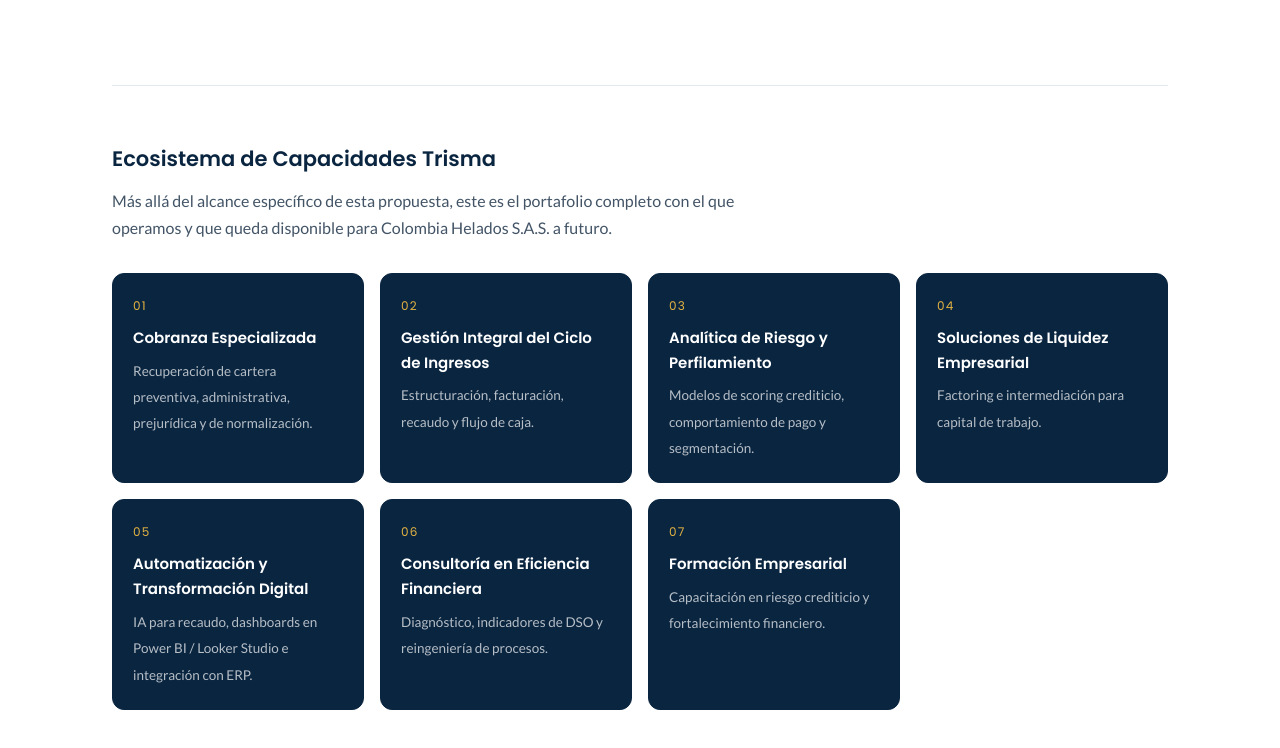
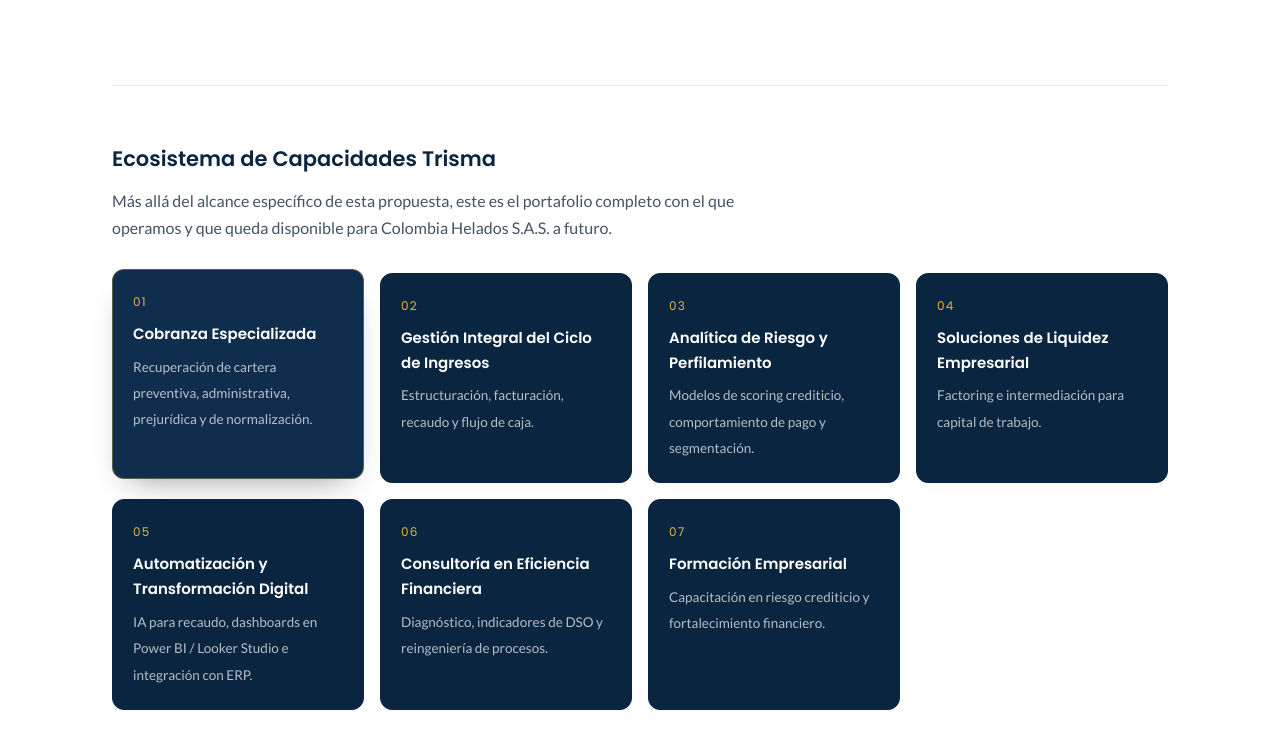
Before and after one commit to cmagno18/TrismaProposals, a website: page propuestas/colombia-helados-2026072901.html in a window 1280 px wide. In both pictures the pointer is over the element 238 px from the left and 3303 px from the top of the page. Shown: the part 2925-3673 px from the top of the page. Drawn offline with Linux system fonts and the light colour scheme; no server answers.

Commit message:
Agrega efecto hover a las tarjetas del Ecosistema de Capacidades Trisma

```diff
--- a/propuestas/colombia-helados-2026072901.html
+++ b/propuestas/colombia-helados-2026072901.html
@@ -397,6 +397,13 @@
     border-radius:var(--radius);
     padding:22px 20px;
     border:1px solid var(--navy);
+    transition:transform 0.3s ease, box-shadow 0.3s ease, border-color 0.3s ease, background 0.3s ease;
+  }
+  .pillar:hover{
+    transform:translateY(-4px);
+    box-shadow:0 16px 32px -18px rgba(0,0,0,0.45);
+    border-color:var(--gold-soft);
+    background:var(--navy-soft);
   }
   .pillar .pillar-index{
     font-family:'Poppins', sans-serif;
```
Also changed, not shown: plantilla_propuestas.html (+7 -0 lines), propuestas/motos-de-colombia-2026073001.html (+7 -0 lines).
